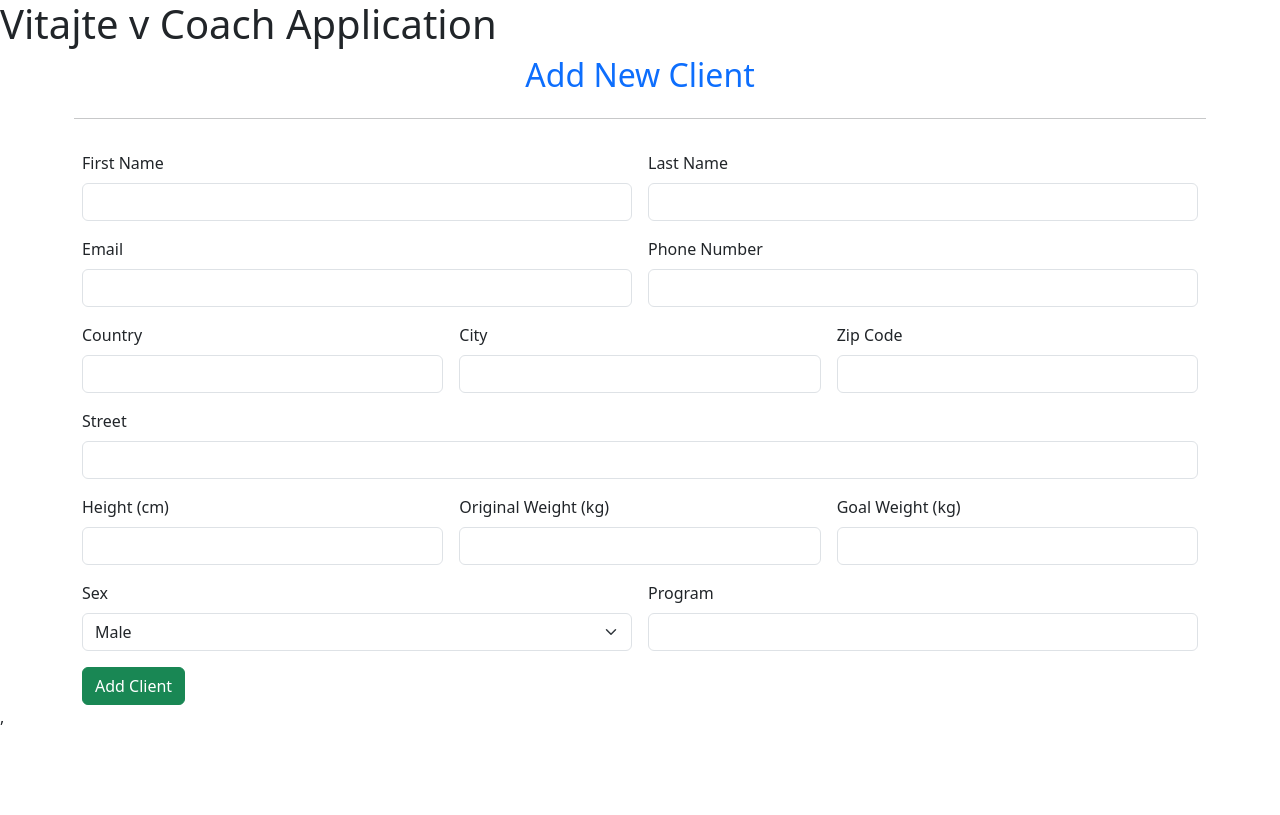
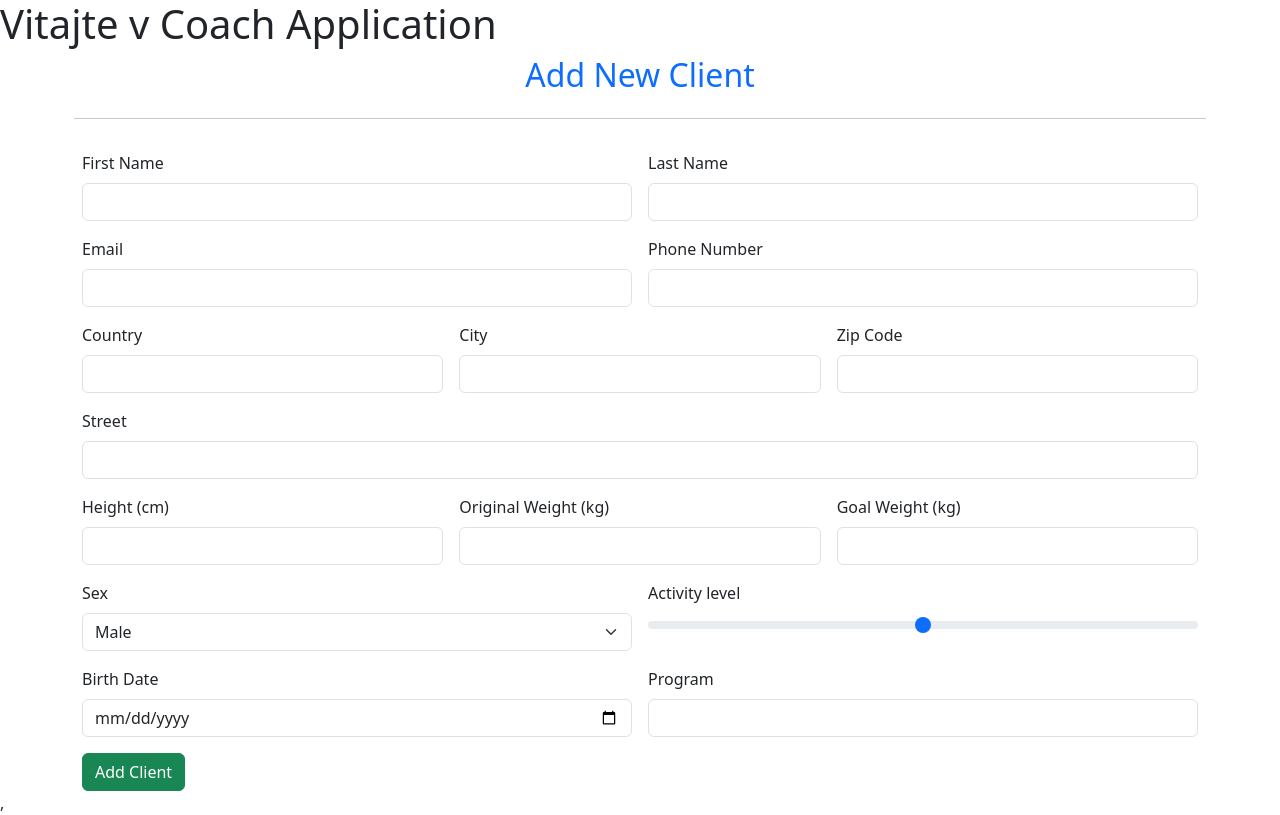
Before and after one commit to PavolKohar/CoachApp, a React (Vite) app in the folder CoachApplicationFE/: page / in a window 1280 px wide. Built offline with nearby package versions, Linux system fonts and the light colour scheme.

Commit message:
Edited form - added BirthDate and activity level

```diff
--- a/CoachApplicationFE/src/components/clients/AddClientForm.jsx
+++ b/CoachApplicationFE/src/components/clients/AddClientForm.jsx
@@ -15,6 +15,8 @@ function AddClientForm() {
         height: "",
         originalWeight: "",
         goalWeight: "",
+        activityLevel: "",
+        birthDate: "",
         sex: "MAN",
         program: ""
     });
@@ -46,6 +48,8 @@ function AddClientForm() {
                 zipCode: "",
                 street: "",
                 height: "",
+                activityLevel: "",
+                birthDate: "",
                 originalWeight: "",
                 goalWeight: "", });
             setSuccessMessage("Client added successfully!");
@@ -131,6 +135,19 @@ function AddClientForm() {
         </select>
       </div>
 
+      <div className='col-md-6'>
+        <label  className="form-label">Activity level</label>
+        <input type="range" name="activityLevel" value={formData.activityLevel} className="form-range" min="1" max="5" step="1"  onChange={handleChange} ></input>
+          <span>{formData.activityLevel}</span> {/* 👈 Pre zobrazenie hodnoty */}
+
+      </div>
+
+      <div className='col-md-6'>
+        <label className="form-label">Birth Date</label>
+        <input type="date" className="form-control" name="birthDate" value={formData.birthDate} onChange={handleChange} />
+
+      </div>
+
       <div className="col-md-6">
         <label className="form-label">Program</label>
         <input type="text" className="form-control" name="program" value={formData.program} onChange={handleChange} />
```
